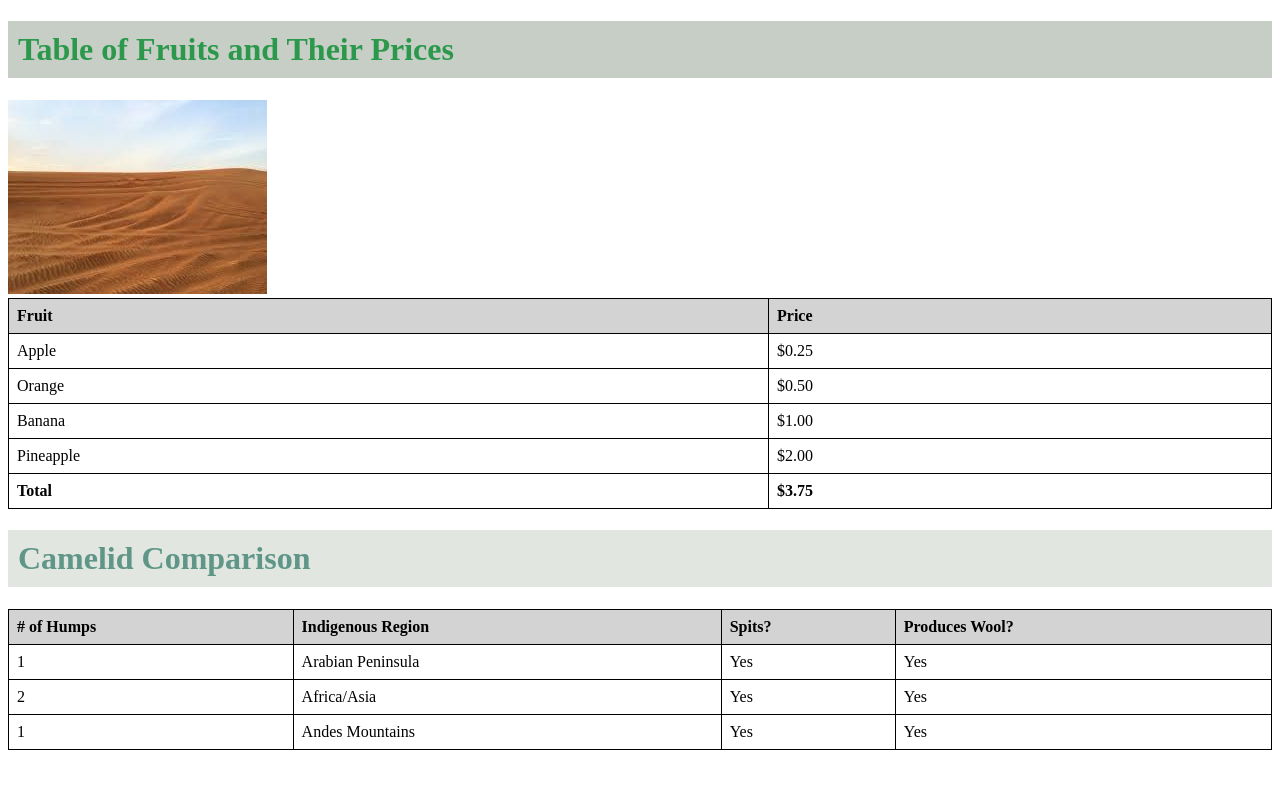
After one commit to d7myM0/CS471, a Django app: page /books/html5/tables in a window 1280 px wide. The commit adds this page. Run offline with Django 5.2, Linux system fonts and the light colour scheme.

Commit message:
Lab-4 ThreeTasks

```diff
--- a/libraryproject/apps/bookmodule/urls.py
+++ b/libraryproject/apps/bookmodule/urls.py
@@ -10,6 +10,12 @@ urlpatterns = [
     path('aboutus/', views.aboutus, name="books.aboutus"),
     path('html5/links', views.links, name='books.links'),
     path('html5/Text/formatting', views.Text, name='books.Text'),
+    path('html5/listing', views.listing, name='books.listing'),
+    path('html5/tables', views.tables, name='books.tables'),
+
+
+
+
 
 
 #     path('', views.index), Text formatters
--- a/libraryproject/apps/bookmodule/views.py
+++ b/libraryproject/apps/bookmodule/views.py
@@ -47,3 +47,9 @@ def links(request):
 
 def Text(request):
     return render(request,'bookmodule/Text.html')
+
+def listing(request):
+    return render(request, 'bookmodule/listing.html')
+
+def tables(request):
+    return render(request, 'bookmodule/tables.html')
--- a/libraryproject/apps/static/main.css
+++ b/libraryproject/apps/static/main.css
@@ -22,7 +22,44 @@ a:active {
 
 h1 {
     padding: 10px;
-    color: rgb(43, 255, 0);
+    color: rgb(44, 152, 75);
+    background-color: rgb(198, 206, 198);
+    text-decoration: none;
+}
+.Listing-heading {
+    padding: 10px;
+    color: rgb(62, 66, 65);
     background-color: rgb(225, 230, 225);
     text-decoration: none;
 }
+.t2{
+    padding: 10px;
+    color: rgb(95, 150, 136);
+    background-color: rgb(225, 230, 225);
+    text-decoration: none;
+}
+
+ul {
+    list-style-type: square;
+}
+
+li {
+    margin: 5px 0;
+}
+
+
+table {
+    width: 100%;
+    border-collapse: collapse;
+    margin-bottom: 20px;
+}
+
+th, td {
+    border: 1px solid black;
+    padding: 8px;
+    text-align: left;
+}
+
+th {
+    background-color: lightgray;
+}
--- a/libraryproject/apps/templates/bookmodule/Text.html
+++ b/libraryproject/apps/templates/bookmodule/Text.html
@@ -5,7 +5,7 @@
 <head>
     <meta charset="UTF-8">
     <meta name="viewport" content="width=device-width, initial-scale=1.0">
-    <title>Links Page</title>
+    <title>Text Page</title>
     <link rel="stylesheet" href="{% static 'main.css' %}"> <!-- include css file -->
     {% block stylesheets %}{% endblock stylesheets %}
 </head>
--- /dev/null
+++ b/libraryproject/apps/templates/bookmodule/tables.html
@@ -0,0 +1,74 @@
+<!DOCTYPE html>
+{% load static %}
+
+<html lang="en">
+<head>
+    <meta charset="UTF-8">
+    <meta name="viewport" content="width=device-width, initial-scale=1.0">
+    <title>Tables Page</title>
+    <link rel="stylesheet" href="{% static 'main.css' %}"> <!-- include css file -->
+    {% block stylesheets %}{% endblock stylesheets %}
+</head>
+<body>
+    <h1 class="Table-heading">Table of Fruits and Their Prices</h1>
+    <div class="image">
+        <img src="{% static 'camelid.jpg' %}" alt="Camelid Image">
+    </div>
+
+    <table>
+        <tr>
+            <th>Fruit</th>
+            <th>Price</th>
+        </tr>
+        <tr>
+            <td>Apple</td>
+            <td>$0.25</td>
+        </tr>
+        <tr>
+            <td>Orange</td>
+            <td>$0.50</td>
+        </tr>
+        <tr>
+            <td>Banana</td>
+            <td>$1.00</td>
+        </tr>
+        <tr>
+            <td>Pineapple</td>
+            <td>$2.00</td>
+        </tr>
+        <tr>
+            <td><strong>Total</strong></td>
+            <td><strong>$3.75</strong></td>
+        </tr>
+    </table>
+
+    <h1  class="t2">Camelid Comparison</h1>
+    <table>
+        <tr>
+            <th># of Humps</th>
+            <th>Indigenous Region</th>
+            <th>Spits?</th>
+            <th>Produces Wool?</th>
+        </tr>
+        <tr>
+            <td>1</td>
+            <td>Arabian Peninsula</td>
+            <td>Yes</td>
+            <td>Yes</td>
+        </tr>
+        <tr>
+            <td>2</td>
+            <td>Africa/Asia</td>
+            <td>Yes</td>
+            <td>Yes</td>
+        </tr>
+        <tr>
+            <td>1</td>
+            <td>Andes Mountains</td>
+            <td>Yes</td>
+            <td>Yes</td>
+        </tr>
+    </table>
+
+</body>
+</html>
```
Also changed, not shown: libraryproject/apps/templates/bookmodule/listing.html (added, +45 -0 lines), libraryproject/apps/static/Camelid.jpg (added).
